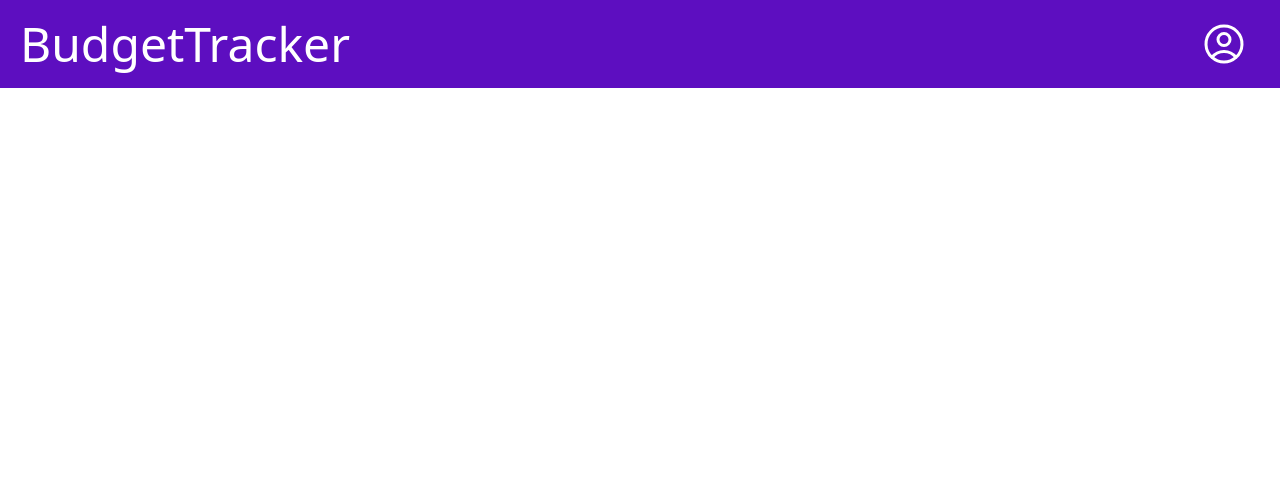
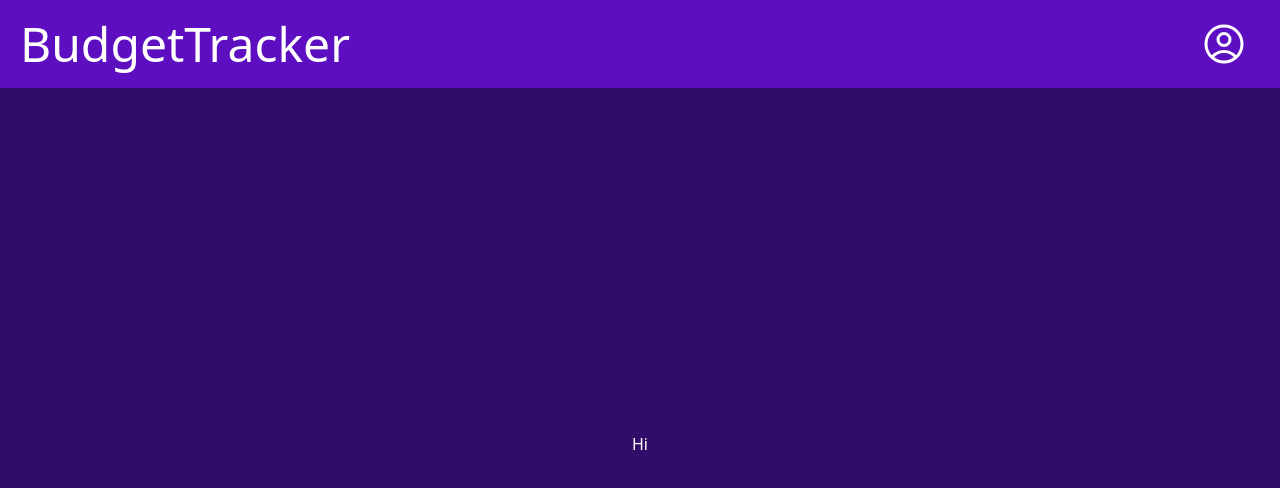
Before and after one commit to LisZLisowni2/budget-tracker, a React (Vite) app in the folder frontend/: page / in a window 1280 px wide. Shown: the top 488 px of the page. Built offline with nearby package versions, Linux system fonts and the light colour scheme.

Commit message:
Update App.tsx, Header.tsx and add Content.tsx

```diff
--- a/frontend/src/App.tsx
+++ b/frontend/src/App.tsx
@@ -1,5 +1,6 @@
 // import { useState } from 'react'
 import Header from './components/Header/Header'
+import Content from './components/Content/Content'
 // import reactLogo from './assets/react.svg'
 // import viteLogo from '/vite.svg'
 
@@ -7,9 +8,10 @@ function App() {
   // const [count, setCount] = useState(0)
 
   return (
-    <>
+    <section className="h-screen flex text-white flex-col">
       <Header />
-    </>
+      <Content />
+    </section>
   )
 }
 
--- /dev/null
+++ b/frontend/src/components/Content/Content.tsx
@@ -0,0 +1,7 @@
+export default function Content() {
+    return (
+        <div className="flex justify-center items-center flex-1 bg-violet-950">
+            <h1>Hi</h1>
+        </div>
+    )
+}
--- a/frontend/src/components/Header/Header.tsx
+++ b/frontend/src/components/Header/Header.tsx
@@ -1,6 +1,6 @@
 export default function Header() {
     return (
-        <div className="h-auto text-white p-5 flex justify-between bg-violet-800">
+        <div className="h-auto p-5 flex justify-between bg-violet-800">
             <h1 className="text-2xl md:text-3xl lg:text-5xl">BudgetTracker</h1>
             <div className="flex justify-center *:mx-3">
             <svg xmlns="http://www.w3.org/2000/svg" fill="none" viewBox="0 0 24 24" strokeWidth={1.5} stroke="currentColor" className="size-8 lg:size-12">
```
